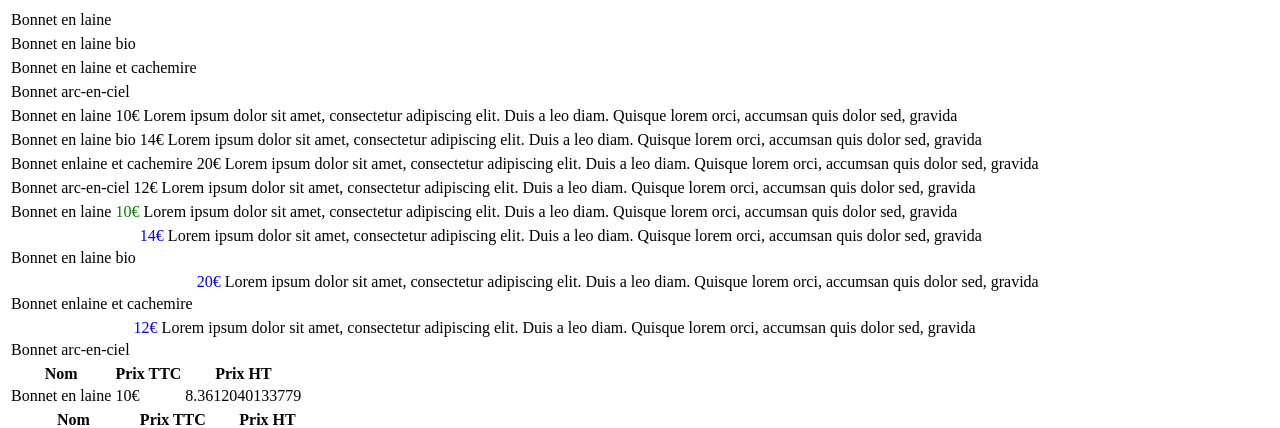
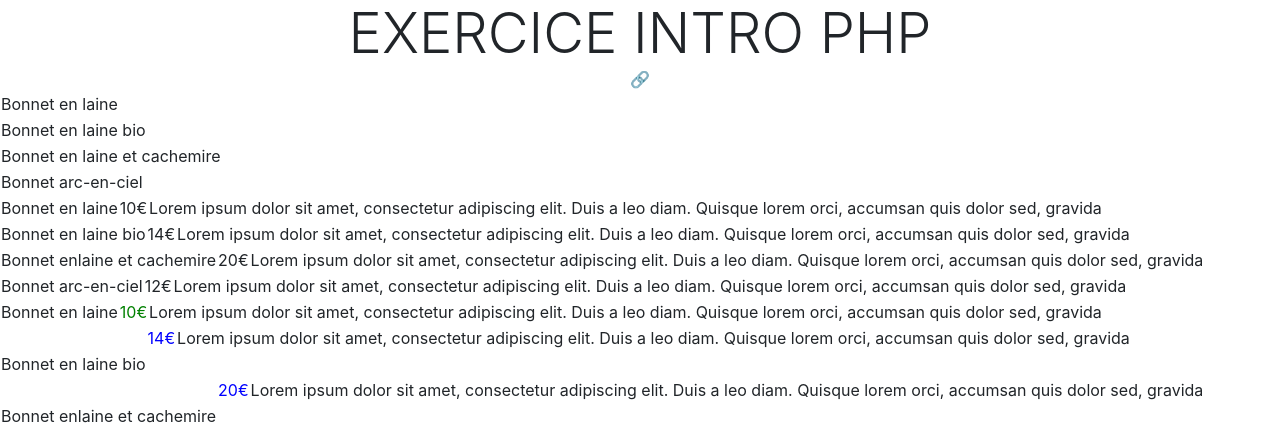
Before and after one commit to Gagz71/hb_intro_php, a PHP site: page / in a window 1280 px wide. Shown: the top 428 px of the page. Run offline with PHP 8.4, Linux system fonts and the light colour scheme.

Commit message:
inclusions

```diff
--- /dev/null
+++ b/includes/footer.php
@@ -0,0 +1,3 @@
+
+</body>
+</html>
--- /dev/null
+++ b/includes/header.php
@@ -0,0 +1,23 @@
+<?php
+
+	require_once  'includes/var.php';
+	require_once  'includes/functions.php';
+
+	?>
+
+<!doctype html>
+<html lang="fr">
+<head>
+	<meta charset="UTF-8">
+	<meta name="viewport"
+	      content="width=device-width, user-scalable=no, initial-scale=1.0, maximum-scale=1.0, minimum-scale=1.0">
+	<meta http-equiv="X-UA-Compatible" content="ie=edge">
+	<title>EXERCICE INTRO PHP</title>
+    <link rel="stylesheet" href="https://cdn.jsdelivr.net/npm/bootstrap@4.5.3/dist/css/bootstrap.min.css" integrity="sha384-TX8t27EcRE3e/ihU7zmQxVncDAy5uIKz4rEkgIXeMed4M0jlfIDPvg6uqKI2xXr2" crossorigin="anonymous">
+</head>
+<body>
+
+    <div class="d-flex flex-column">
+            <h1 class="display-4 m-auto">EXERCICE INTRO PHP</h1>
+            <a href="https://formation-hb.drakolab.fr/php-cda/02-exercices.html#_9-header" class="m-auto">🔗</a>
+    </div>
--- a/index.php
+++ b/index.php
@@ -1,21 +1,5 @@
 <?php
-	include  'var.php';
-	include  'functions.php';
-?>
-
-<!doctype html>
-<html lang="fr">
-<head>
-    <meta charset="UTF-8">
-    <meta name="viewport"
-          content="width=device-width, user-scalable=no, initial-scale=1.0, maximum-scale=1.0, minimum-scale=1.0">
-    <meta http-equiv="X-UA-Compatible" content="ie=edge">
-    <title>EXERCICE INTRO PHP</title>
-</head>
-<body>
-
-<?php
-
+    include 'includes/header.php';
 
 
      //EXERCICE 1 => Utilisation des tableaux
@@ -144,11 +128,6 @@ function displayData($dataKey, $dataValue){
 	}
 
 
+    include 'includes/footer.php';
 
 ?>
-
-
-
-
-</body>
-</html>
```
Also changed, not shown: includes/functions.php (renamed from functions.php), includes/var.php (line endings or trailing spaces).
